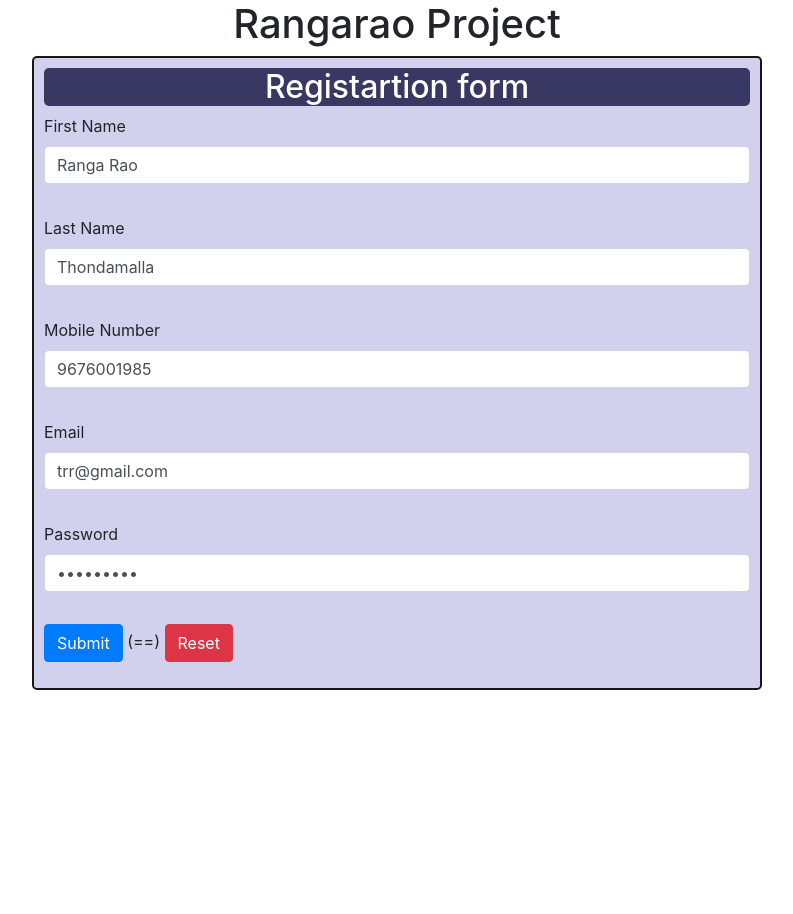
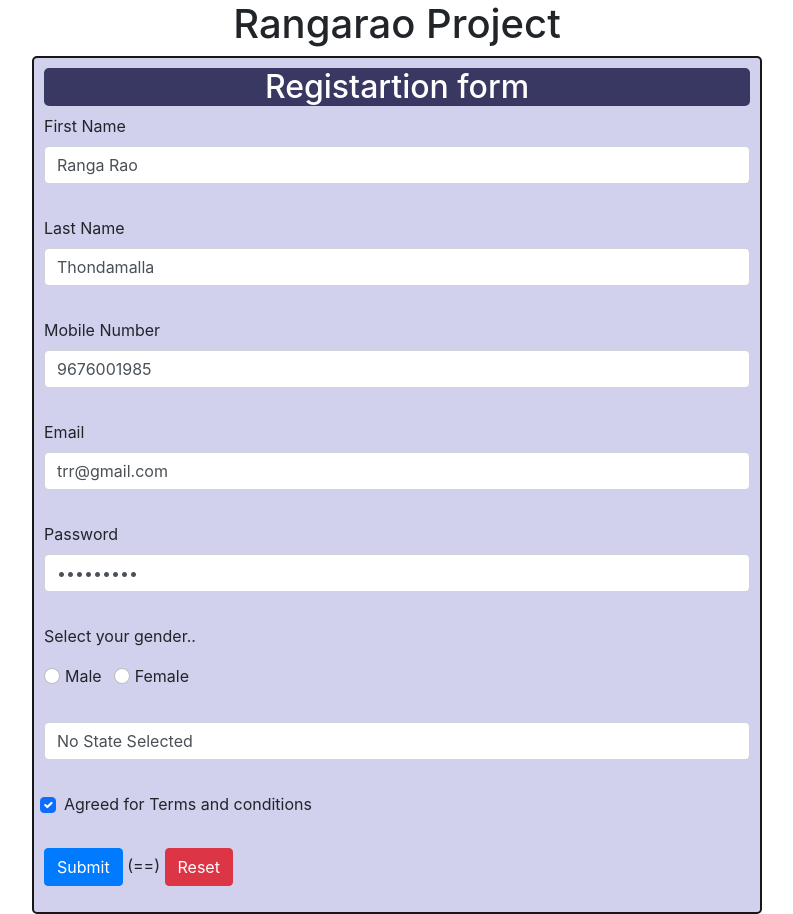
Before and after one commit to Rangarao-thondamalla/angular-ivy-project-may, an Angular app: page / in a window 1280 px wide. Shown: the whole page, without its empty margins (243-1036 px from the left). Before the commit the page ends 800 px from the top, so only its background shows below. Built offline with nearby package versions, Linux system fonts and the light colour scheme.

Commit message:
3 files modified

```diff
--- a/src/app/contact-form/contact-form.component.html
+++ b/src/app/contact-form/contact-form.component.html
@@ -53,6 +53,35 @@
         </div>
       </div>
       <pre></pre>
+        <div class="form-group" [class.is-invalid] = "gender.touched && gender.invalid">
+          <p>Select your gender..</p>
+          <div class="form-check form-check-inline">
+            <input class="form-check-input" type="radio"  required #gender="ngModel" [(ngModel)]='userModel.gender' name="gender"  value="Male">
+            <label class="form-check-label" for="Male">Male</label>
+          </div>
+          <div class="form-check form-check-inline">
+             <input class="form-check-input" type="radio"  required #gender="ngModel"  [(ngModel)]='userModel.gender' name="gender" value="Female">
+             <label class="form-check-label" for="Female">Female</label>
+          </div>
+          <small class="text-danger" *ngIf="gender.touched && gender.invalid">gender is required </small>
+        </div>
+      <pre></pre>
+      <div class="form-group">
+        <p></p>
+        <select  (blur)="validateState(state.value)" (change)="validateState(state.value)" class="form-control" name="state" #state="ngModel" [(ngModel)]='userModel.state' [class.is-invalid] = "stateHasError && state.touched">
+          <option value="default">No State Selected</option>
+          <option *ngFor ="let state of states"> {{state}}</option>
+        </select>
+        <small class="text-danger" [class.d-none]="!stateHasError || state.untouched" >  Please select the state </small>
+      </div>
+        <pre></pre>
+            <div class="form-group">
+            <div class="form-check">
+                  <input class="form-check-input" type="checkbox" value="" id="defaultCheck1" name="subscribe" [(ngModel)]= "userModel.subscribe" >
+                  <label class="form-check-label" for="defaultCheck1"> Agreed for Terms and conditions </label>
+             </div>
+        </div>
+         <pre></pre>
       <button class="btn btn-primary" type="submit" name="submit" [disabled]="!registerFrom.form.valid"> Submit </button> (==)
       <button class="btn btn-danger" type="button" name="reset" (click)="registerFrom.reset({})"> Reset </button>
     </form>
--- a/src/app/contact-form/contact-form.component.ts
+++ b/src/app/contact-form/contact-form.component.ts
@@ -11,7 +11,18 @@
 export class ContactFormComponent {
 constructor(private _contactformService: ContactformService){}
 
-userModel = new User ('Ranga Rao', 'Thondamalla', 9676001985, 'trr@gmail.com', 'Ranga@123');
+states = ['Andhra Pradesh', 'Telangana', 'Tamilnadu', 'Karnataka', 'Goa' ]
+stateHasError = true;
+validateState(value){
+  if(value === 'default'){
+    this.stateHasError = true;
+  } else {
+    this.stateHasError = false;
+  }
+}
+
+
+userModel = new User ('Ranga Rao', 'Thondamalla', 9676001985, 'trr@gmail.com', 'Ranga@123' , 'male', 'default', true);
 
 onSubmit(){
       this._contactformService.register(this.userModel)
--- a/src/app/contact-form/user.ts
+++ b/src/app/contact-form/user.ts
@@ -5,5 +5,8 @@
       public phone : number,
       public email : string,
       public password : string,
+      public gender : string,
+      public state : string,
+      public subscribe : boolean,
   ){ }
 }
```
